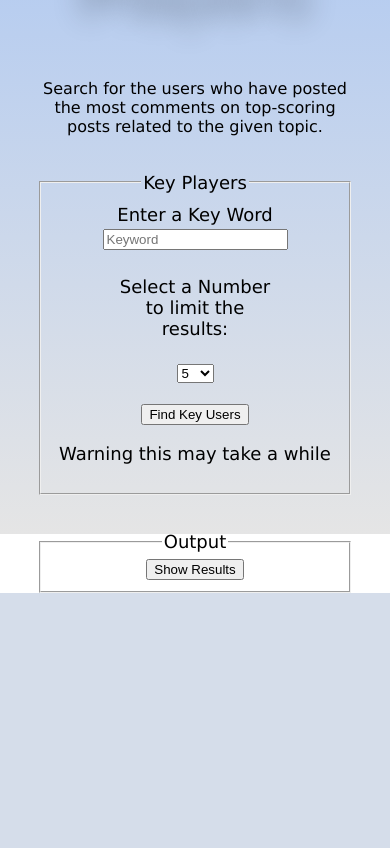
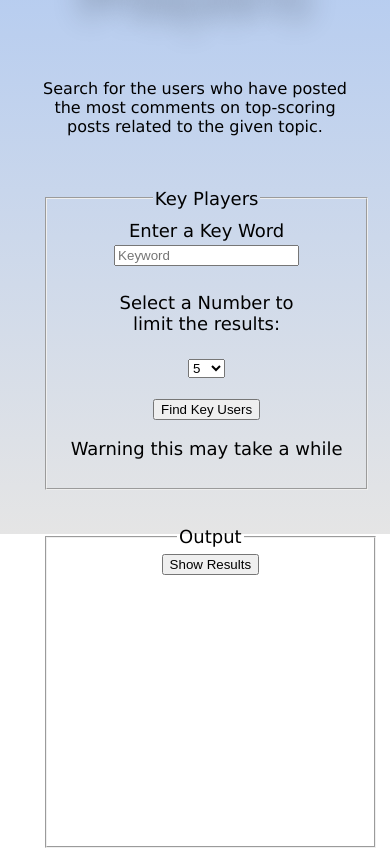
Before and after one commit to Thomaslivs/IT490, a PHP site: page /key_players.php in a window 390 px wide. Shown: the part 310-1158 px from the top of the page. Before the commit the page ends 903 px from the top, so only its background shows below. Run offline with PHP 8.4, Linux system fonts and the light colour scheme; the visitor is signed in with stand-in values (Sample User, id 1).

Commit message:
fixed layout on key players

```diff
--- a/key_players.php
+++ b/key_players.php
@@ -45,6 +45,8 @@ header('location: login.html');
 			<div class="content-subtitle">
 				<p>Search for the users who have posted the most comments on top-scoring posts related to the given topic.</p>
 			</div>
+
+			<div class="fields">
 			<fieldset id="field">
 				<legend align="center">Key Players</legend>
 				<div class="formcontent">
@@ -70,15 +72,16 @@ header('location: login.html');
 						<p> Warning this may take a while</p>
 					</form>
 			</fieldset>
-			<fieldset id="field">
+			<fieldset id="field" style="height: 300px; width:300px;">
 				<legend align="center">Output</legend>
 				<button onclick="hideplayers()">Show Results</button>
-				<div id="players" style="display: none">
-					<div id="output" style="width:100%;height:30%;line-height:1em;overflow:scroll;background-color: #FFFFFF;">
+				<div id="players" style="display: none; ">
+					<div id="output" style="width:100%;height:70%;line-height:1em;overflow:scroll;background-color: #FFFFFF;">
 					</div>
 					<div id = "output2">
 					</div>
 				</div>
-		</div>
 		</fieldset>
+</div>
+</div>
 </body>
--- a/styles.css
+++ b/styles.css
@@ -340,7 +340,7 @@ input:focus {
 
 /*      DESKTOP STYLES       */
 /*---------------------------*/
-@media screen and (min-height: 768px) {
+/* @media screen and (min-height: 768px) {
     .sidenav a {
         font-size: 18px;
     }
@@ -352,9 +352,19 @@ input:focus {
 @media screen and (min-height: 550px) {
     .main {
         padding-top: 0;
-        /* margin-top: 2em; */
+         margin-top: 2em;
     }
     .main-body {
         padding-top: 0em;
     }
+} */
+
+@media screen and (max-width: 768px) {
+    .fields {
+        flex-direction: column;
+        align-items: center;
+    }
+    .fields > * {
+        width: 100%;
+    }
 }
```
